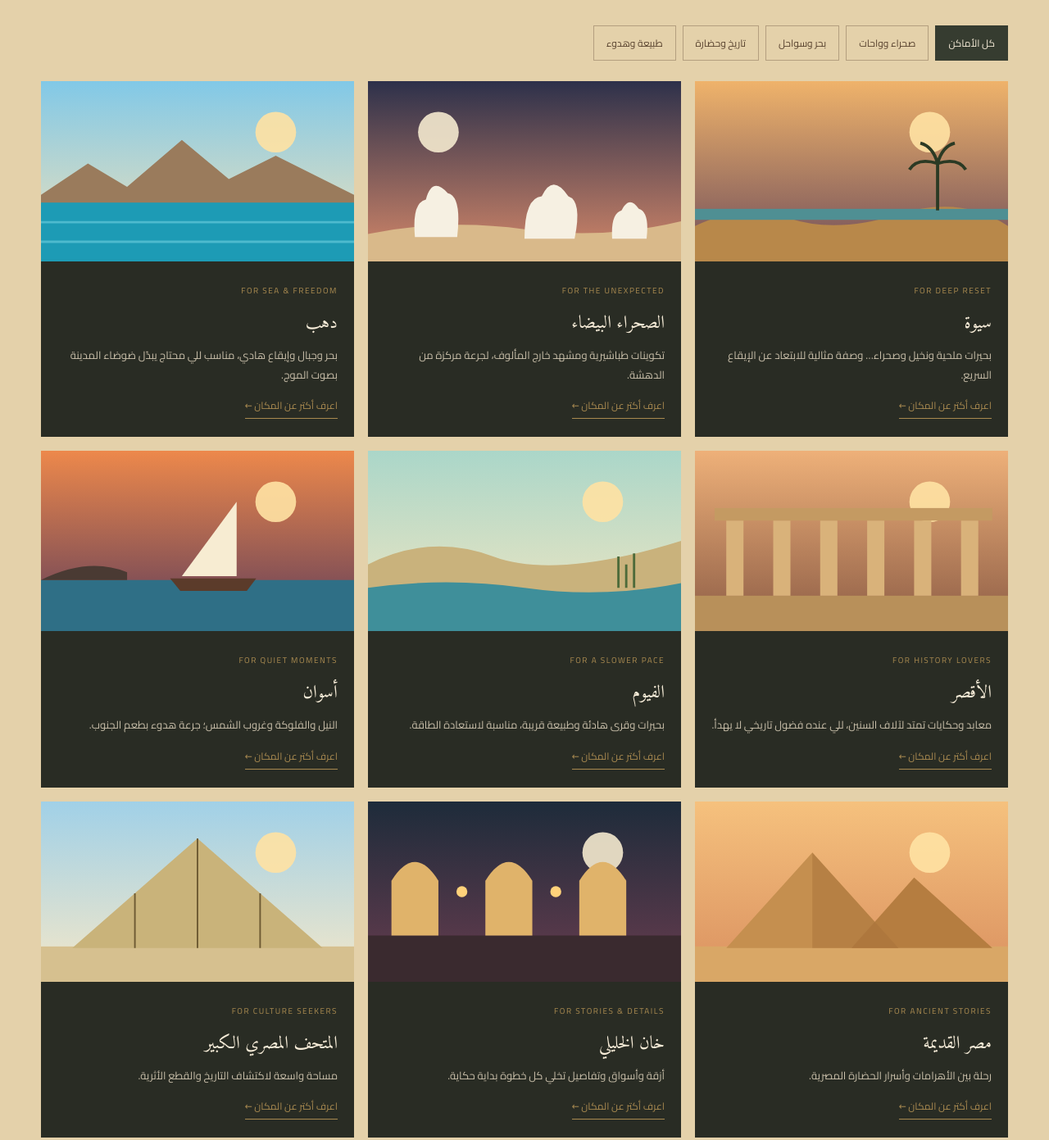
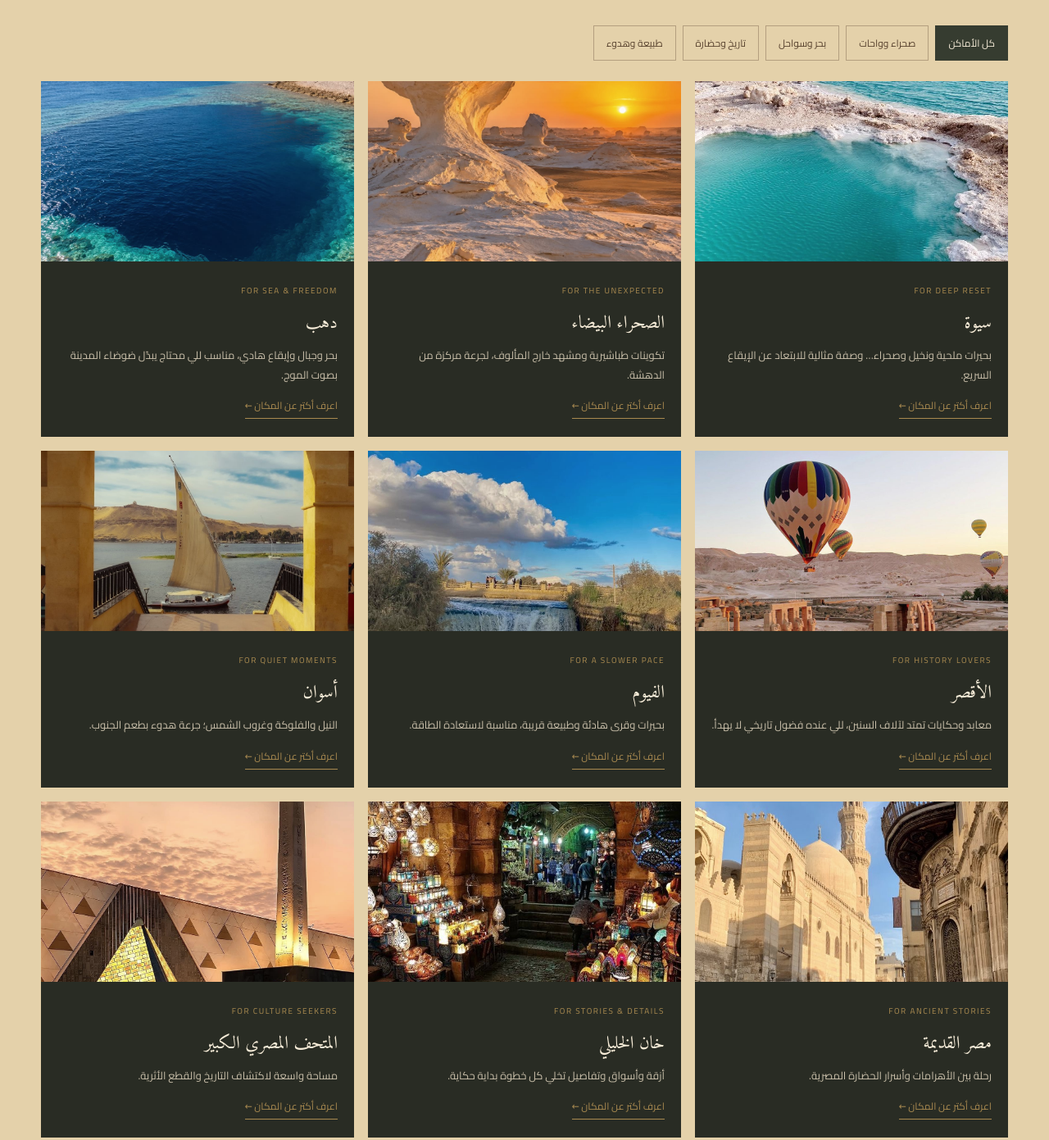
Before and after one commit to digital-media1/travel-clinic.eg, a plain HTML site: page index.html in a window 1280 px wide. Shown: the part 4215-5606 px from the top of the page at 82% size. Drawn offline with nearby package versions, Linux system fonts and the light colour scheme.

Commit message:
Update index.html

```diff
--- a/index.html
+++ b/index.html
@@ -397,18 +397,18 @@ qaitbay:{s:['#7fb9d8','#f3dcb0'],f:'<rect y="172" width="400" height="68" fill="
 library:{s:['#a8c9e4','#f7e9cc'],f:'<rect y="182" width="400" height="58" fill="#3a86a8"/><path d="M60 182q140-120 280 0z" fill="#aab4bb"/><path d="M60 182h280" stroke="#7f8b93" stroke-width="3"/>'},
 abusimbel:{s:['#f3b86e','#b8603e'],f:'<path d="M50 200V92l40-30h220l40 30v108z" fill="#c78d52"/><g fill="#e0b274"><rect x="82" y="112" width="36" height="88"/><rect x="138" y="112" width="36" height="88"/><rect x="226" y="112" width="36" height="88"/><rect x="282" y="112" width="36" height="88"/></g><rect x="184" y="150" width="32" height="50" fill="#5b3a28"/>'}};
 const places=[
-{id:'siwa',img:'photos/siwa.jpg',n:'سيوة',t:'FOR DEEP RESET',c:'desert',sc:['desert','nature'],d:3,desc:'بحيرات ملحية ونخيل وصحراء… وصفة مثالية للابتعاد عن الإيقاع السريع.',best:'أكتوبر – أبريل',stay:'3–4 أيام',from:'حوالي 8–9 ساعات بالطريق من القاهرة',do:['قلعة شالي وسوق البلد','عين كليوباترا والسباحة في البحيرات الملحية','غروب الكثبان وسفاري منظم','معبد الوحي وجبل الموتى'],tip:'السفاري الصحراوي دايمًا مع مشغل محلي موثوق، والليالي الشتوية باردة.',rx:['01','03','13']},
-{id:'white',img:'photos/white-desert.jpg',n:'الصحراء البيضاء',t:'FOR THE UNEXPECTED',c:'desert',sc:['desert'],d:2,desc:'تكوينات طباشيرية ومشهد خارج المألوف، لجرعة مركزة من الدهشة.',best:'أكتوبر – أبريل',stay:'ليلة إلى ليلتين',from:'حوالي 6–7 ساعات من القاهرة عبر الواحات البحرية',do:['مبيت تخييم تحت النجوم','التجول بين تكوينات الطباشير','جبل الكريستال ووادي العجبات'],tip:'الرحلة مع منظم مرخّص فقط، والليل شتاءً بارد جدًا فجهّز ملابس تقيلة.',rx:['03','09','17']},
-{id:'dahab',img:'photos/dahab.jpg',n:'دهب',t:'FOR SEA & FREEDOM',c:'sea',sc:['sea','nature'],d:3,desc:'بحر وجبال وإيقاع هادي، مناسب للي محتاج يبدّل ضوضاء المدينة بصوت الموج.',best:'مارس – مايو وسبتمبر – نوفمبر',stay:'3–4 أيام',from:'حوالي 8 ساعات بالطريق، أو طيران لشرم الشيخ ثم ساعة+ بالسيارة',do:['سنوركل أو غوص مع مدرب معتمد','الاسترخاء في منطقة اللايت هاوس','رحلة جبلية في جنوب سيناء'],tip:'راجع حالة البحر والرياح قبل أي نشاط مائي والتزم بتعليمات المدرب.',rx:['04','06','08','15']},
-{id:'luxor',img:'photos/luxor.jpg',n:'الأقصر',t:'FOR HISTORY LOVERS',c:'history',sc:['history'],d:3,desc:'معابد وحكايات تمتد لآلاف السنين، للي عنده فضول تاريخي لا يهدأ.',best:'أكتوبر – أبريل',stay:'3–4 أيام',from:'حوالي ساعة بالطيران أو 9–10 ساعات بالقطار',do:['معبد الكرنك ومعبد الأقصر','وادي الملوك ومعبد حتشبسوت','غروب على النيل بالفلوكة'],tip:'ابدأ زيارات البر الغربي بدري قبل الحر، وخد مياه وقبعة.',rx:['10','12']},
-{id:'fayoum',img:'photos/fayoum.jpg',n:'الفيوم',t:'FOR A SLOWER PACE',c:'nature',sc:['nature'],d:1,desc:'بحيرات وقرى هادئة وطبيعة قريبة، مناسبة لاستعادة الطاقة.',best:'أكتوبر – مايو',stay:'يوم إلى ليلتين',from:'حوالي ساعتين من القاهرة',do:['شلالات وادي الريان','وادي الحيتان (محمية تراث عالمي)','قرية تونس والفخار وبحيرة قارون'],tip:'تنفع رحلة يوم واحد، لكن ليلة في تونس بتغيّر الإيقاع.',rx:['01','02','14']},
-{id:'aswan',img:'photos/aswan.jpg',n:'أسوان',t:'FOR QUIET MOMENTS',c:'nature',sc:['nature','history'],d:3,desc:'النيل والفلوكة وغروب الشمس؛ جرعة هدوء بطعم الجنوب.',best:'أكتوبر – مارس',stay:'3 أيام',from:'حوالي ساعة ونصف بالطيران من القاهرة',do:['فلوكة وقت الغروب','معبد فيلة','الجزر والقرى النوبية'],tip:'الصيف شديد الحرارة؛ الشتاء هو الأنسب.',rx:['02','06']},
-{id:'giza',img:'photos/giza.jpg',n:'مصر القديمة',t:'FOR ANCIENT STORIES',c:'history',sc:['history'],d:1,desc:'رحلة بين الأهرامات وأسرار الحضارة المصرية.',best:'أكتوبر – أبريل، وأول الصباح',stay:'يوم كامل أو أكثر',from:'30–60 دقيقة من وسط القاهرة حسب الزحمة',do:['أهرامات الجيزة وأبو الهول','هرم زوسر المدرّج في سقارة','الهرمان المنحني والأحمر في دهشور'],tip:'ابدأ بدري، واشترِ التذاكر من الشباك الرسمي وتجاهل العروض العشوائية على الطريق.',rx:['05','11']},
-{id:'khan',img:'photos/khan-el-khalili.jpg',n:'خان الخليلي',t:'FOR STORIES & DETAILS',c:'history',sc:['history'],d:1,desc:'أزقة وأسواق وتفاصيل تخلي كل خطوة بداية حكاية.',best:'العصر والمساء',stay:'نصف يوم',from:'قلب القاهرة التاريخية',do:['شارع المعز لدين الله','قهوة الفيشاوي','منطقة الحسين والأزهر'],tip:'المفاصلة جزء من التجربة، والحذاء المريح أهم من الكاميرا.',rx:['05','11']},
-{id:'gem',img:'photos/gem.jpg',n:'المتحف المصري الكبير',t:'FOR CULTURE SEEKERS',c:'history',sc:['history'],d:1,desc:'مساحة واسعة لاكتشاف التاريخ والقطع الأثرية.',best:'الصباح',stay:'3–4 ساعات',from:'بجوار أهرامات الجيزة',do:['الدرج العظيم','قاعات توت عنخ آمون','إطلالة على الأهرامات'],tip:'احجز التذاكر أونلاين وراجع مواعيد الدخول الحالية قبل الزيارة.',rx:['11','05']},
-{id:'qaitbay',img:'photos/qaitbay.jpg',n:'قلعة قايتباي',t:'FOR SEA & HISTORY',c:'sea',sc:['sea','history'],d:1,desc:'تاريخ الإسكندرية على حافة البحر.',best:'الربيع والخريف، وقت العصر',stay:'ساعتان',from:'نحو 2.5–3 ساعات من القاهرة بالقطار أو بالسيارة',do:['صعود أبراج القلعة','المشي على الكورنيش','سمك في مطعم على البحر'],tip:'كمّل بمكتبة الإسكندرية في نفس اليوم.',rx:['05','15']},
-{id:'library',img:'photos/alexandria-library.jpg',n:'مكتبة الإسكندرية',t:'FOR CURIOUS MINDS',c:'history',sc:['sea','history'],d:1,desc:'جرعة معرفة وإلهام على ساحل المتوسط.',best:'طوال السنة',stay:'3–4 ساعات',from:'نحو 2.5–3 ساعات من القاهرة',do:['قاعة القراءة الرئيسية','المتاحف داخل المبنى','القبة السماوية'],tip:'راجع مواعيد الزيارة والتذاكر قبل ما تروح.',rx:['05']},
-{id:'abusimbel',img:'photos/abu-simbel.jpg',n:'أبو سمبل',t:'FOR AWE & WONDER',c:'history',sc:['history'],d:3,desc:'عظمة معمارية وتجربة تفضل عالقة في الذاكرة.',best:'أكتوبر – فبراير',stay:'يوم من أسوان',from:'حوالي 3 ساعات بالطريق من أسوان أو 45 دقيقة بالطيران',do:['معبد رمسيس الثاني','معبد نفرتاري','تعامد الشمس يوم 22 فبراير و22 أكتوبر'],tip:'الاستيقاظ المبكر جزء من البرنامج.',rx:['10','12']}
+{id:'siwa',img:'photos/siwa.jpg.jpeg',n:'سيوة',t:'FOR DEEP RESET',c:'desert',sc:['desert','nature'],d:3,desc:'بحيرات ملحية ونخيل وصحراء… وصفة مثالية للابتعاد عن الإيقاع السريع.',best:'أكتوبر – أبريل',stay:'3–4 أيام',from:'حوالي 8–9 ساعات بالطريق من القاهرة',do:['قلعة شالي وسوق البلد','عين كليوباترا والسباحة في البحيرات الملحية','غروب الكثبان وسفاري منظم','معبد الوحي وجبل الموتى'],tip:'السفاري الصحراوي دايمًا مع مشغل محلي موثوق، والليالي الشتوية باردة.',rx:['01','03','13']},
+{id:'white',img:'photos/white-desert.jpg.jpeg',n:'الصحراء البيضاء',t:'FOR THE UNEXPECTED',c:'desert',sc:['desert'],d:2,desc:'تكوينات طباشيرية ومشهد خارج المألوف، لجرعة مركزة من الدهشة.',best:'أكتوبر – أبريل',stay:'ليلة إلى ليلتين',from:'حوالي 6–7 ساعات من القاهرة عبر الواحات البحرية',do:['مبيت تخييم تحت النجوم','التجول بين تكوينات الطباشير','جبل الكريستال ووادي العجبات'],tip:'الرحلة مع منظم مرخّص فقط، والليل شتاءً بارد جدًا فجهّز ملابس تقيلة.',rx:['03','09','17']},
+{id:'dahab',img:'photos/dahab.jpg.jpeg',n:'دهب',t:'FOR SEA & FREEDOM',c:'sea',sc:['sea','nature'],d:3,desc:'بحر وجبال وإيقاع هادي، مناسب للي محتاج يبدّل ضوضاء المدينة بصوت الموج.',best:'مارس – مايو وسبتمبر – نوفمبر',stay:'3–4 أيام',from:'حوالي 8 ساعات بالطريق، أو طيران لشرم الشيخ ثم ساعة+ بالسيارة',do:['سنوركل أو غوص مع مدرب معتمد','الاسترخاء في منطقة اللايت هاوس','رحلة جبلية في جنوب سيناء'],tip:'راجع حالة البحر والرياح قبل أي نشاط مائي والتزم بتعليمات المدرب.',rx:['04','06','08','15']},
+{id:'luxor',img:'photos/luxor.jpg.jpeg',n:'الأقصر',t:'FOR HISTORY LOVERS',c:'history',sc:['history'],d:3,desc:'معابد وحكايات تمتد لآلاف السنين، للي عنده فضول تاريخي لا يهدأ.',best:'أكتوبر – أبريل',stay:'3–4 أيام',from:'حوالي ساعة بالطيران أو 9–10 ساعات بالقطار',do:['معبد الكرنك ومعبد الأقصر','وادي الملوك ومعبد حتشبسوت','غروب على النيل بالفلوكة'],tip:'ابدأ زيارات البر الغربي بدري قبل الحر، وخد مياه وقبعة.',rx:['10','12']},
+{id:'fayoum',img:'photos/fayoum.jpg.jpeg',n:'الفيوم',t:'FOR A SLOWER PACE',c:'nature',sc:['nature'],d:1,desc:'بحيرات وقرى هادئة وطبيعة قريبة، مناسبة لاستعادة الطاقة.',best:'أكتوبر – مايو',stay:'يوم إلى ليلتين',from:'حوالي ساعتين من القاهرة',do:['شلالات وادي الريان','وادي الحيتان (محمية تراث عالمي)','قرية تونس والفخار وبحيرة قارون'],tip:'تنفع رحلة يوم واحد، لكن ليلة في تونس بتغيّر الإيقاع.',rx:['01','02','14']},
+{id:'aswan',img:'photos/aswan.jpg.jpeg',n:'أسوان',t:'FOR QUIET MOMENTS',c:'nature',sc:['nature','history'],d:3,desc:'النيل والفلوكة وغروب الشمس؛ جرعة هدوء بطعم الجنوب.',best:'أكتوبر – مارس',stay:'3 أيام',from:'حوالي ساعة ونصف بالطيران من القاهرة',do:['فلوكة وقت الغروب','معبد فيلة','الجزر والقرى النوبية'],tip:'الصيف شديد الحرارة؛ الشتاء هو الأنسب.',rx:['02','06']},
+{id:'giza',img:'photos/giza.jpg.jpeg',n:'مصر القديمة',t:'FOR ANCIENT STORIES',c:'history',sc:['history'],d:1,desc:'رحلة بين الأهرامات وأسرار الحضارة المصرية.',best:'أكتوبر – أبريل، وأول الصباح',stay:'يوم كامل أو أكثر',from:'30–60 دقيقة من وسط القاهرة حسب الزحمة',do:['أهرامات الجيزة وأبو الهول','هرم زوسر المدرّج في سقارة','الهرمان المنحني والأحمر في دهشور'],tip:'ابدأ بدري، واشترِ التذاكر من الشباك الرسمي وتجاهل العروض العشوائية على الطريق.',rx:['05','11']},
+{id:'khan',img:'photos/khan-el-khalili.jpg.jpeg',n:'خان الخليلي',t:'FOR STORIES & DETAILS',c:'history',sc:['history'],d:1,desc:'أزقة وأسواق وتفاصيل تخلي كل خطوة بداية حكاية.',best:'العصر والمساء',stay:'نصف يوم',from:'قلب القاهرة التاريخية',do:['شارع المعز لدين الله','قهوة الفيشاوي','منطقة الحسين والأزهر'],tip:'المفاصلة جزء من التجربة، والحذاء المريح أهم من الكاميرا.',rx:['05','11']},
+{id:'gem',img:'photos/gem.jpg.jpeg',n:'المتحف المصري الكبير',t:'FOR CULTURE SEEKERS',c:'history',sc:['history'],d:1,desc:'مساحة واسعة لاكتشاف التاريخ والقطع الأثرية.',best:'الصباح',stay:'3–4 ساعات',from:'بجوار أهرامات الجيزة',do:['الدرج العظيم','قاعات توت عنخ آمون','إطلالة على الأهرامات'],tip:'احجز التذاكر أونلاين وراجع مواعيد الدخول الحالية قبل الزيارة.',rx:['11','05']},
+{id:'qaitbay',img:'photos/qaitbay.jpg.jpeg',n:'قلعة قايتباي',t:'FOR SEA & HISTORY',c:'sea',sc:['sea','history'],d:1,desc:'تاريخ الإسكندرية على حافة البحر.',best:'الربيع والخريف، وقت العصر',stay:'ساعتان',from:'نحو 2.5–3 ساعات من القاهرة بالقطار أو بالسيارة',do:['صعود أبراج القلعة','المشي على الكورنيش','سمك في مطعم على البحر'],tip:'كمّل بمكتبة الإسكندرية في نفس اليوم.',rx:['05','15']},
+{id:'library',img:'photos/alexandria-library.jpg.jpeg',n:'مكتبة الإسكندرية',t:'FOR CURIOUS MINDS',c:'history',sc:['sea','history'],d:1,desc:'جرعة معرفة وإلهام على ساحل المتوسط.',best:'طوال السنة',stay:'3–4 ساعات',from:'نحو 2.5–3 ساعات من القاهرة',do:['قاعة القراءة الرئيسية','المتاحف داخل المبنى','القبة السماوية'],tip:'راجع مواعيد الزيارة والتذاكر قبل ما تروح.',rx:['05']},
+{id:'abusimbel',img:'photos/abu-simbel.jpg.jpeg',n:'أبو سمبل',t:'FOR AWE & WONDER',c:'history',sc:['history'],d:3,desc:'عظمة معمارية وتجربة تفضل عالقة في الذاكرة.',best:'أكتوبر – فبراير',stay:'يوم من أسوان',from:'حوالي 3 ساعات بالطريق من أسوان أو 45 دقيقة بالطيران',do:['معبد رمسيس الثاني','معبد نفرتاري','تعامد الشمس يوم 22 فبراير و22 أكتوبر'],tip:'الاستيقاظ المبكر جزء من البرنامج.',rx:['10','12']}
 ];
 // لإضافة صورة حقيقية: أضف img:"photos/siwa.jpg" في بيانات المكان (تظهر فوق الرسمة، ولو فشلت تظهر الرسمة)
 const media=p=>{const a=A[p.id];return `<svg viewBox="0 0 400 240" preserveAspectRatio="xMidYMid slice" role="img" aria-label="${p.n}"><defs><linearGradient id="g-${p.id}" x1="0" y1="0" x2="0" y2="1"><stop offset="0" stop-color="${a.s[0]}"/><stop offset="1" stop-color="${a.s[1]}"/></linearGradient></defs><rect width="400" height="240" fill="url(#g-${p.id})"/><circle cx="${a.x||300}" cy="${a.y||70}" r="26" fill="${a.m||'#ffe3a3'}" opacity=".9"/>${a.f}</svg>${p.img?`<img src="${p.img}" alt="${p.n}" loading="lazy" onerror="this.remove()">`:''}`};
```
